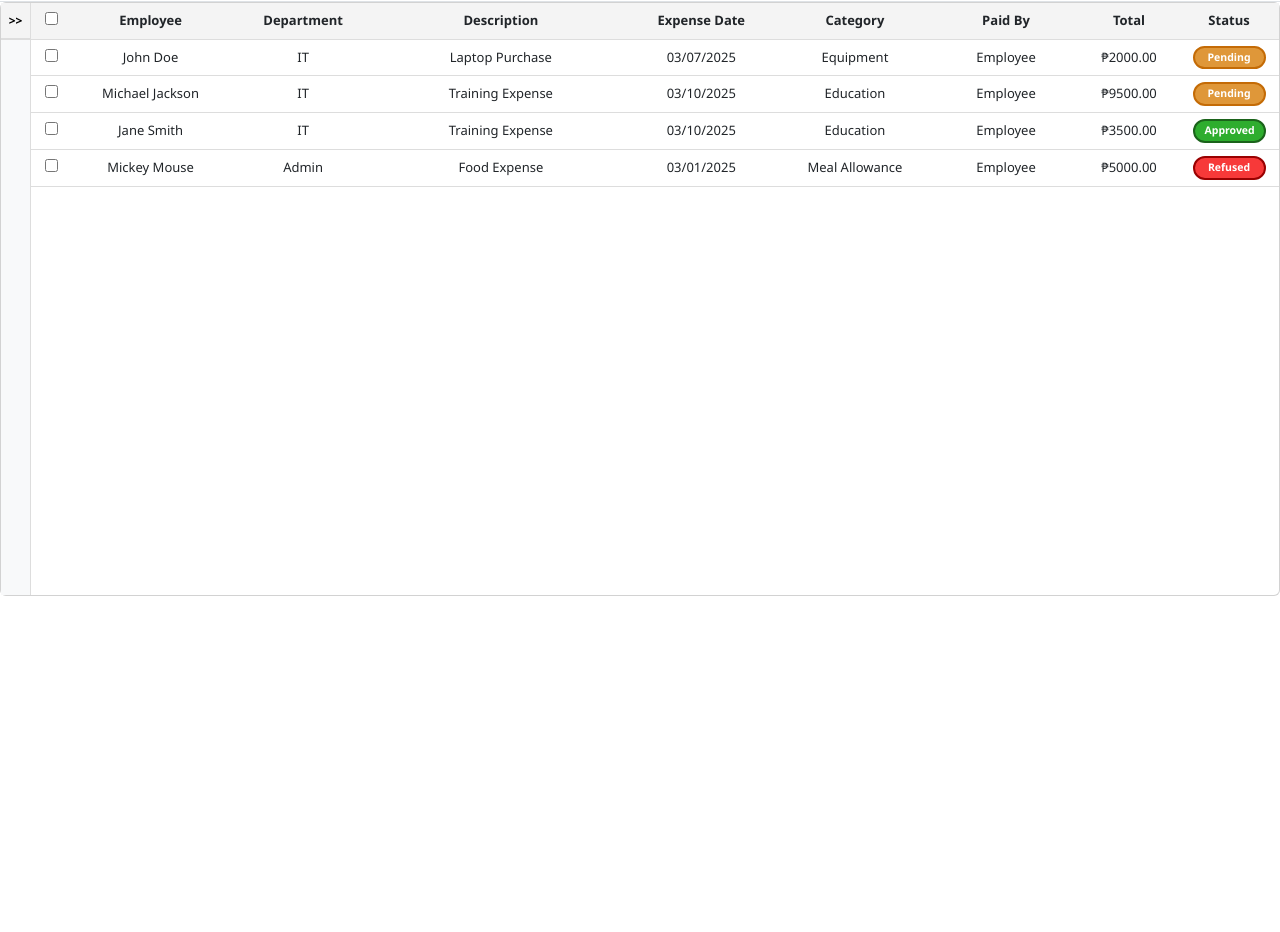
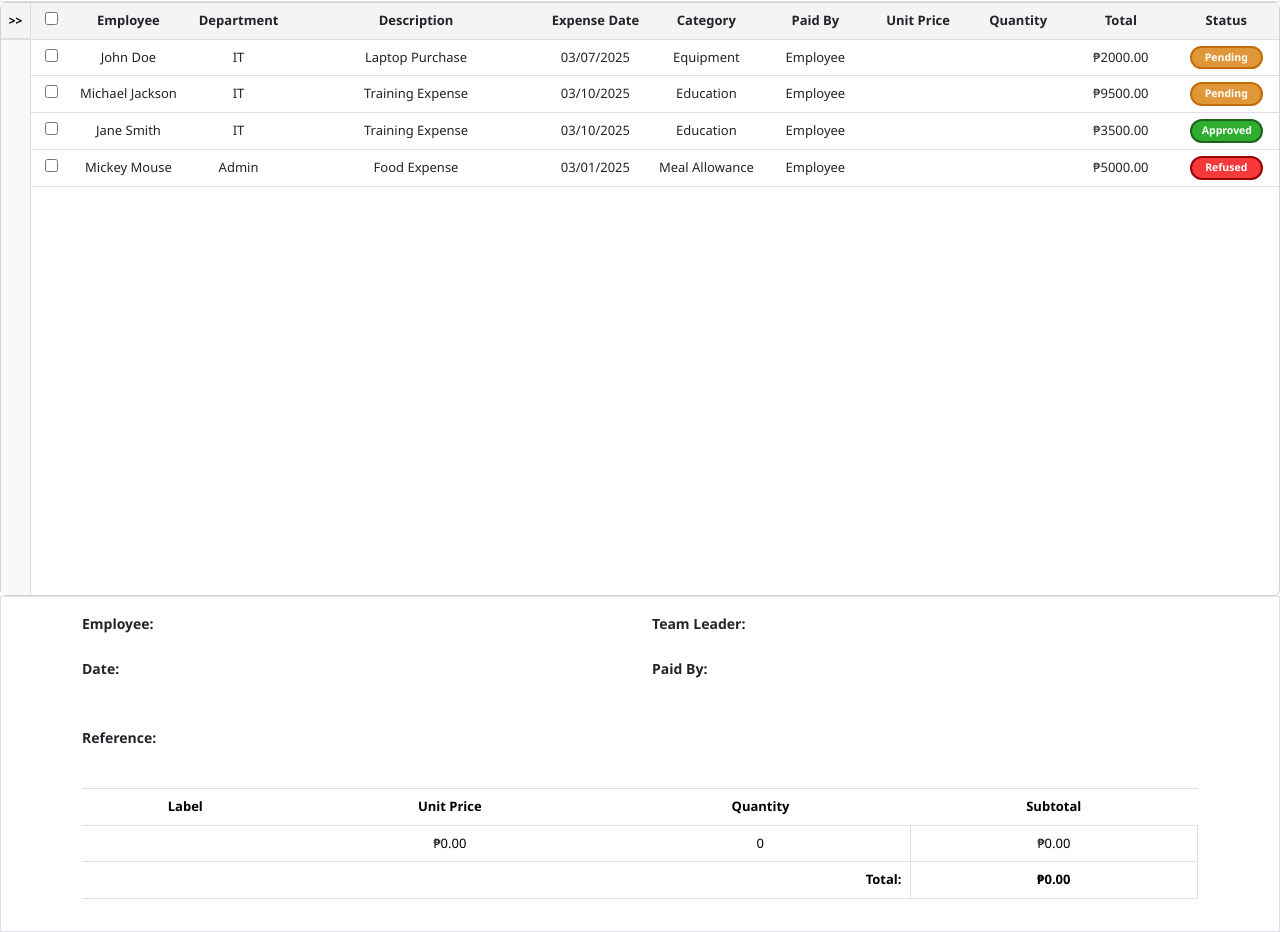
Before and after one commit to RaymondJAT/BudgetMonitoringTL, a React (Vite) app in the folder BudgetMonitoringTL/: page / in a window 1280 px wide. Shown: the part 185-1117 px from the top of the page. Before the commit the page ends 800 px from the top, so only its background shows below. Built offline with nearby package versions, Linux system fonts and the light colour scheme.

Commit message:
[ADDED] - Unit price, quantity in table for expense report]

```diff
--- a/BudgetMonitoringTL/src/components/ApprovalForm.jsx
+++ b/BudgetMonitoringTL/src/components/ApprovalForm.jsx
@@ -5,8 +5,6 @@ import { useReactToPrint } from "react-to-print";
 import DataTable from "./DataTable";
 import PrintModal from "./PrintModal";
 import PrintableCashRequest from "./PrintableCashRequest";
-import Sample from "../components/Sample";
-import ExpenseReport from "../components/Sample";
 
 const ApprovalForm = () => {
   const { state: data } = useLocation();
@@ -118,14 +116,6 @@ const ApprovalForm = () => {
           setAmountInWords={setAmountInWords}
           setParticulars={setParticulars}
         />
-
-        {/* expense report */}
-        <div className="mt-4">
-          <ExpenseReport
-            data={{ ...data, items: particulars }}
-            reportRef={reportRef}
-          />
-        </div>
       </Container>
 
       <PrintModal
--- a/BudgetMonitoringTL/src/components/Sample.jsx
+++ b/BudgetMonitoringTL/src/components/Sample.jsx
@@ -2,7 +2,15 @@ import React from "react";
 import { Row, Col, Container, Table } from "react-bootstrap";
 
 const ExpenseReport = ({ data, reportRef }) => {
-  const particulars = data?.items || [];
+  const particulars = data?.items || [
+    {
+      label: data?.description || " ",
+      price: data?.unitPrice || 0,
+      quantity: data?.quantity || 0,
+      amount: data?.total || 0,
+    },
+  ];
+
   const totalAmount = particulars.reduce(
     (sum, item) => sum + (parseFloat(item.amount) || 0),
     0
--- a/BudgetMonitoringTL/src/index.css
+++ b/BudgetMonitoringTL/src/index.css
@@ -428,6 +428,11 @@ input[type="checkbox"] {
   font-size: 13px;
 }
 
+/* thead */
+/* .hidden-column {
+  display: none;
+} */
+
 /* react-to-print */
 @media print {
   @page {
--- a/BudgetMonitoringTL/src/pages/TeamLead.jsx
+++ b/BudgetMonitoringTL/src/pages/TeamLead.jsx
@@ -1,4 +1,4 @@
-import React, { useState } from "react";
+import React, { useState, useRef } from "react";
 import { Card, Spinner } from "react-bootstrap";
 import { useNavigate } from "react-router-dom";
 import { mockData } from "../mock-data/mockData";
@@ -6,9 +6,11 @@ import Header from "../components/Header";
 import loader from "../assets/5Lloading.gif";
 import Sidebar from "../components/Sidebar";
 import HeaderCount from "../components/HeaderCount";
+import ExpenseReport from "../components/Sample";
 
 const TeamLead = () => {
   const navigate = useNavigate();
+  const reportRef = useRef(null);
   const [loading, setLoading] = useState(false);
   const [selectedRows, setSelectedRows] = useState([]);
   const [searchTerm, setSearchTerm] = useState("");
@@ -37,6 +39,15 @@ const TeamLead = () => {
         : [...prevSelected, row]
     );
   };
+
+  // const handleCheckBoxChange = (row) => {
+  //   setSelectedRows(
+  //     (prevSelected) =>
+  //       prevSelected.includes(row)
+  //         ? prevSelected.filter((item) => item !== row)
+  //         : [row] // Allow only one selected row at a time
+  //   );
+  // };
 
   const handleSelectAll = () => {
     setSelectedRows(
@@ -117,6 +128,8 @@ const TeamLead = () => {
                         <th>Expense Date</th>
                         <th>Category</th>
                         <th>Paid By</th>
+                        <th className="hidden-column">Unit Price</th>
+                        <th className="hidden-column">Quantity</th>
                         <th>Total</th>
                         <th>Status</th>
                       </tr>
@@ -144,6 +157,8 @@ const TeamLead = () => {
                           <td>{row.expenseDate}</td>
                           <td>{row.category}</td>
                           <td>{row.paidBy}</td>
+                          <td className="hidden-column">{row.price}</td>
+                          <td className="hidden-column">{row.quantity}</td>
                           <td>₱{row.total}</td>
                           <td>
                             <span
@@ -162,6 +177,8 @@ const TeamLead = () => {
           </Card.Body>
         </Card>
       </div>
+
+      <ExpenseReport data={selectedRows[0] || {}} reportRef={reportRef} />
     </>
   );
 };
```
